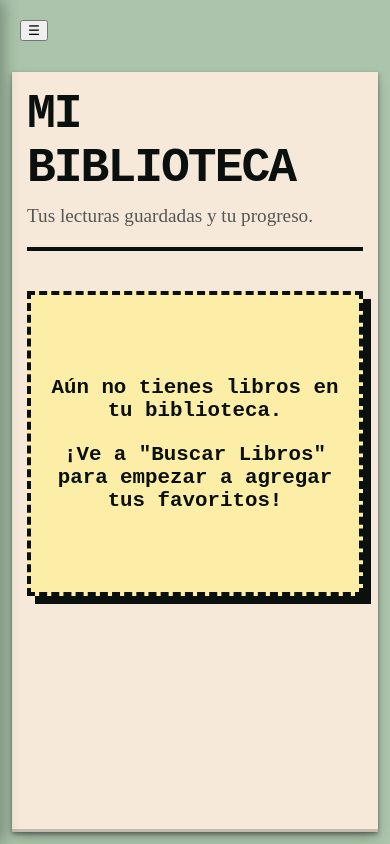
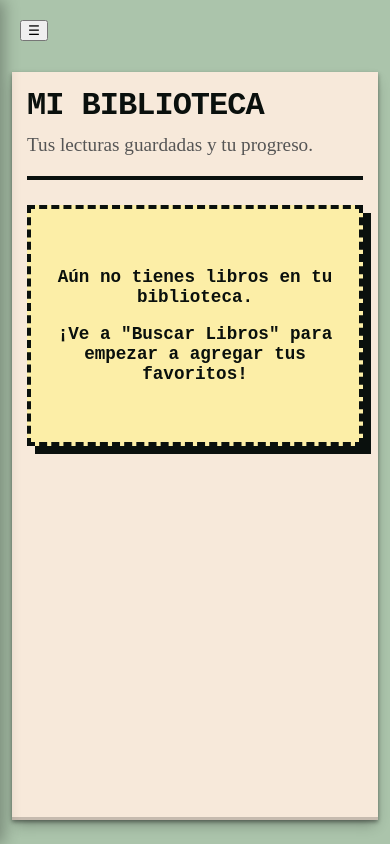
Before and after one commit to victoriamunozrobles-bot/book-tracker-frontend, a React (Vite) app in the folder book-tracker-frontend/: page / in a window 390 px wide. Built offline with nearby package versions, Linux system fonts and the light colour scheme; no server answers; sample sign-in values are in the browser's storage.

Commit message:
Fix: realiza últimos ajustes a media query.

```diff
--- a/book-tracker-frontend/src/components/App/App.css
+++ b/book-tracker-frontend/src/components/App/App.css
@@ -2,10 +2,11 @@
   min-height: 100vh;
   width: 100%;
   display: grid;
-  grid-template-columns: 200px 1fr;
+  grid-template-columns: 200px minmax(0, 1fr);
   grid-template-areas: "sideBar mainContent";
   background-color: #abc4ab;
   box-sizing: border-box;
+  padding-bottom: 20px;
 }
 
 .page-mobile__top-bar {
@@ -38,12 +39,13 @@
 
 @media screen and (max-width: 820px) {
   .page {
-    grid-template-columns: 1fr;
+    grid-template-columns: minmax(0, 1fr);
     grid-template-rows: 60px 1fr;
     grid-template-areas:
       "header"
       "mainContent";
     box-sizing: border-box;
+    padding-bottom: 16px;
   }
 
   .page-mobile__top-bar {
@@ -78,10 +80,19 @@
     margin: 16px;
     padding: 20px;
     box-sizing: border-box;
+    box-shadow:
+      rgba(0, 0, 0, 0.4) 0px 2px 4px,
+      rgba(0, 0, 0, 0.3) 0px 7px 13px -3px,
+      rgba(0, 0, 0, 0.2) 0px -3px 0px inset;
+    box-sizing: border-box;
   }
 }
 
 @media screen and (max-width: 500px) {
+  .page {
+    padding-bottom: 12px;
+  }
+
   .page__main-content {
     margin: 12px;
     padding: 15px;
--- a/book-tracker-frontend/src/components/BookGallery/bookGallery.css
+++ b/book-tracker-frontend/src/components/BookGallery/bookGallery.css
@@ -1,8 +1,9 @@
 .book-gallery__list {
   display: grid;
   grid-template-columns: repeat(auto-fill, minmax(150px, 1fr));
-  gap: 25px;
-  padding: 0;
+  gap: 20px;
+  margin: 0;
+  box-sizing: border-box;
   list-style: none;
 }
 
@@ -119,7 +120,6 @@
   .book-gallery__list {
     grid-template-columns: repeat(2, minmax(0, 1fr));
     gap: 16px;
-    width: 100%;
     box-sizing: border-box;
     padding: 0;
   }
@@ -128,7 +128,7 @@
 @media screen and (max-width: 500px) {
   .book-gallery__list {
     grid-template-columns: repeat(2, minmax(0, 1fr));
-    gap: 20px;
-    padding: 10px;
+    gap: 12px;
+    box-sizing: border-box;
   }
 }
--- a/book-tracker-frontend/src/components/Library/library.css
+++ b/book-tracker-frontend/src/components/Library/library.css
@@ -36,3 +36,25 @@
   font-weight: bold;
   box-shadow: 8px 8px 0px #0a100d;
 }
+
+@media screen and (max-width: 820px) {
+  .library__title {
+    font-size: 2.5rem;
+  }
+}
+
+@media screen and (max-width: 500px) {
+  .library__title {
+    font-size: 2rem;
+    letter-spacing: -1px;
+  }
+
+  .library__header {
+    margin-bottom: 25px;
+  }
+
+  .library__empty-state {
+    padding: 40px 15px;
+    font-size: 1.1rem;
+  }
+}
--- a/book-tracker-frontend/src/index.css
+++ b/book-tracker-frontend/src/index.css
@@ -13,4 +13,6 @@ body {
   padding: 0;
   box-sizing: border-box;
   width: 100%;
+  min-height: 100vh;
+  background-color: #abc4ab;
 }
```
